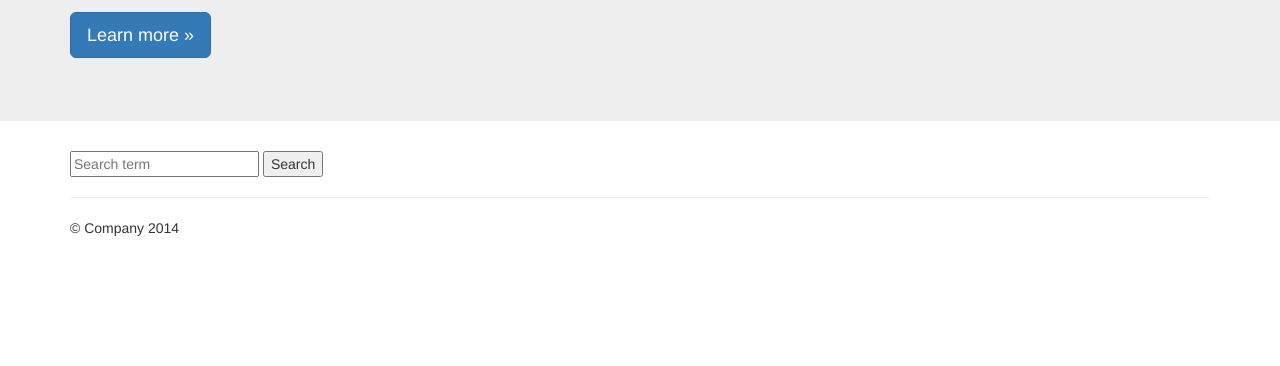
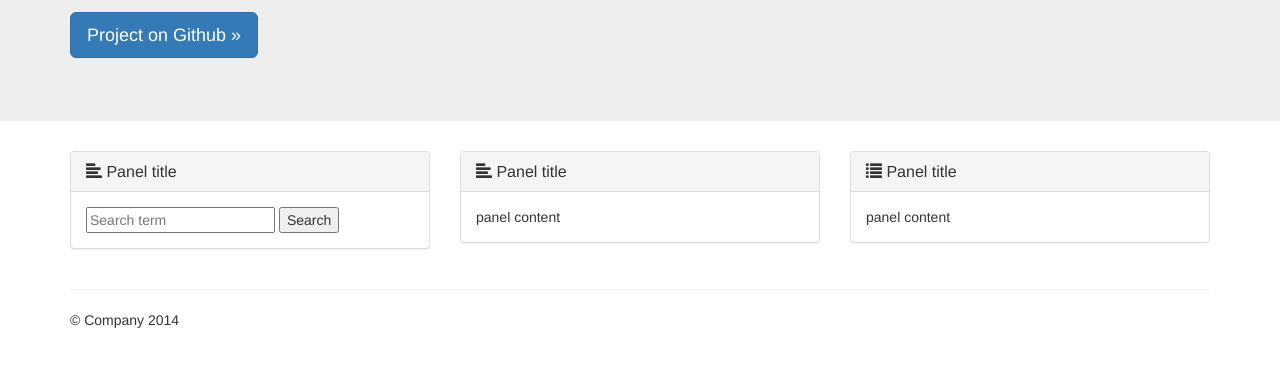
Before and after one commit to zsoltiii/angular-github-dashboard, a website: page app/index.html in a window 1280 px wide. Shown: the part 260-626 px from the top of the page. Drawn offline with nearby package versions, Linux system fonts and the light colour scheme; some packages are replaced by stand-ins of ours.

Commit message:
layout changes

```diff
--- a/app/index.html
+++ b/app/index.html
@@ -46,7 +46,7 @@
         <div class="container">
             <h1>Hello, world!</h1>
             <p>This is a template for a simple marketing or informational website. It includes a large callout called a jumbotron and three supporting pieces of content. Use it as a starting point to create something more unique.</p>
-            <p><a class="btn btn-primary btn-lg" href="#" role="button">Learn more &raquo;</a></p>
+            <p><a class="btn btn-primary btn-lg" href="#" role="button">Project on Github &raquo;</a></p>
         </div>
     </div>
 
@@ -54,17 +54,46 @@
         <!-- Example row of columns -->
         <div class="row">
             <div class="col-md-4">
-                <div ng-controller="ZsoGithubSearchControllerMock">
-                    <input type="text" ng-model="searchTerm" placeholder="Search term">
-                    <button ng-click="search()">Search</button>
-                    <ul ng-repeat="result in searchResult.data">
-                        <li>{{result.name}}</li>
-                    </ul>
+                <div class="panel panel-default">
+                    <div class="panel-heading">
+                        <h3 class="panel-title">
+                            <span class="glyphicon glyphicon-align-left"></span> Panel title
+                        </h3>
+                    </div>
+                    <div class="panel-body">
+                        <div ng-controller="ZsoGithubSearchControllerMock">
+                            <input type="text" ng-model="searchTerm" placeholder="Search term">
+                            <button ng-click="search()">Search</button>
+                            <ul ng-repeat="result in searchResult.data">
+                                <li>{{result.name}}</li>
+                            </ul>
+                        </div>
+                    </div>
                 </div>
             </div>
             <div class="col-md-4">
+                <div class="panel panel-default">
+                    <div class="panel-heading">
+                        <h3 class="panel-title">
+                            <span class="glyphicon glyphicon-align-left"></span> Panel title
+                        </h3>
+                    </div>
+                    <div class="panel-body">
+                        panel content
+                    </div>
+                </div>
             </div>
             <div class="col-md-4">
+                <div class="panel panel-default">
+                    <div class="panel-heading">
+                        <h3 class="panel-title">
+                            <span class="glyphicon glyphicon-list"></span> Panel title
+                        </h3>
+                    </div>
+                    <div class="panel-body">
+                        panel content
+                    </div>
+                </div>
             </div>
         </div>
         <hr>
```
